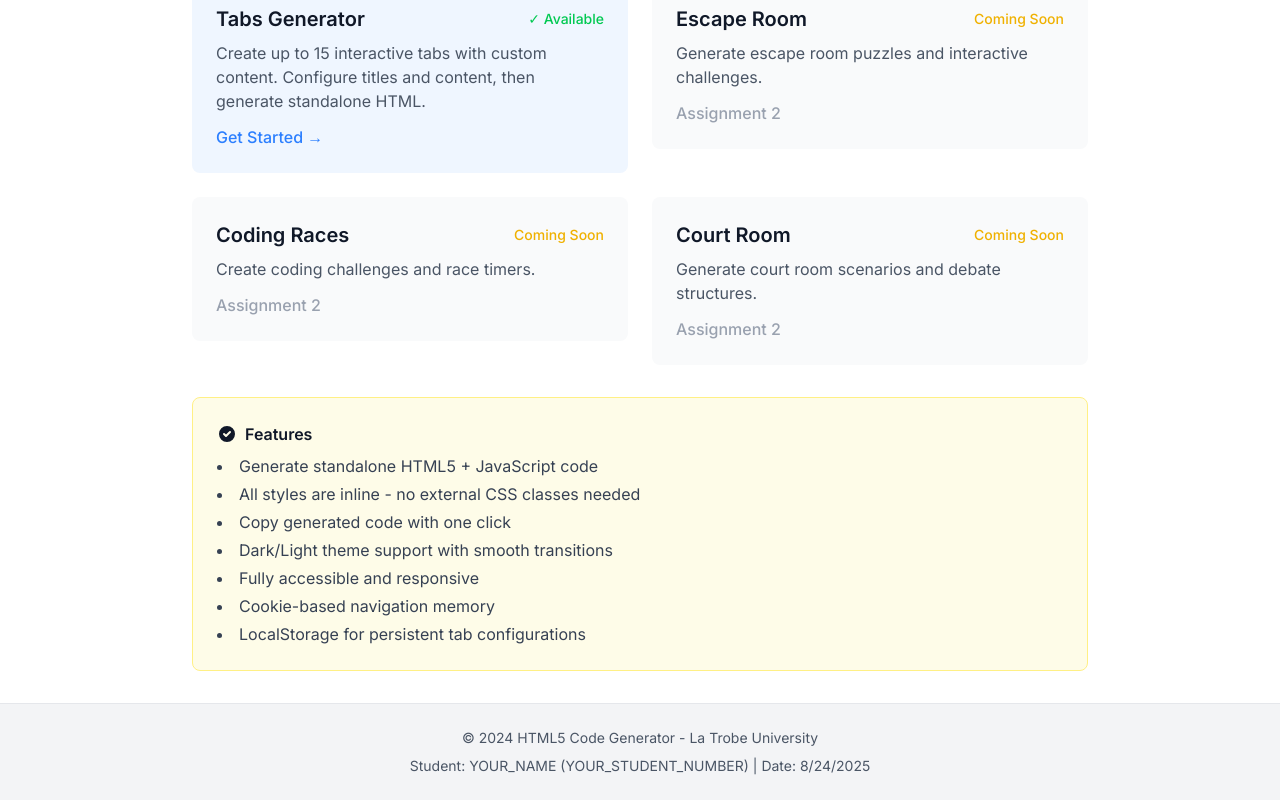
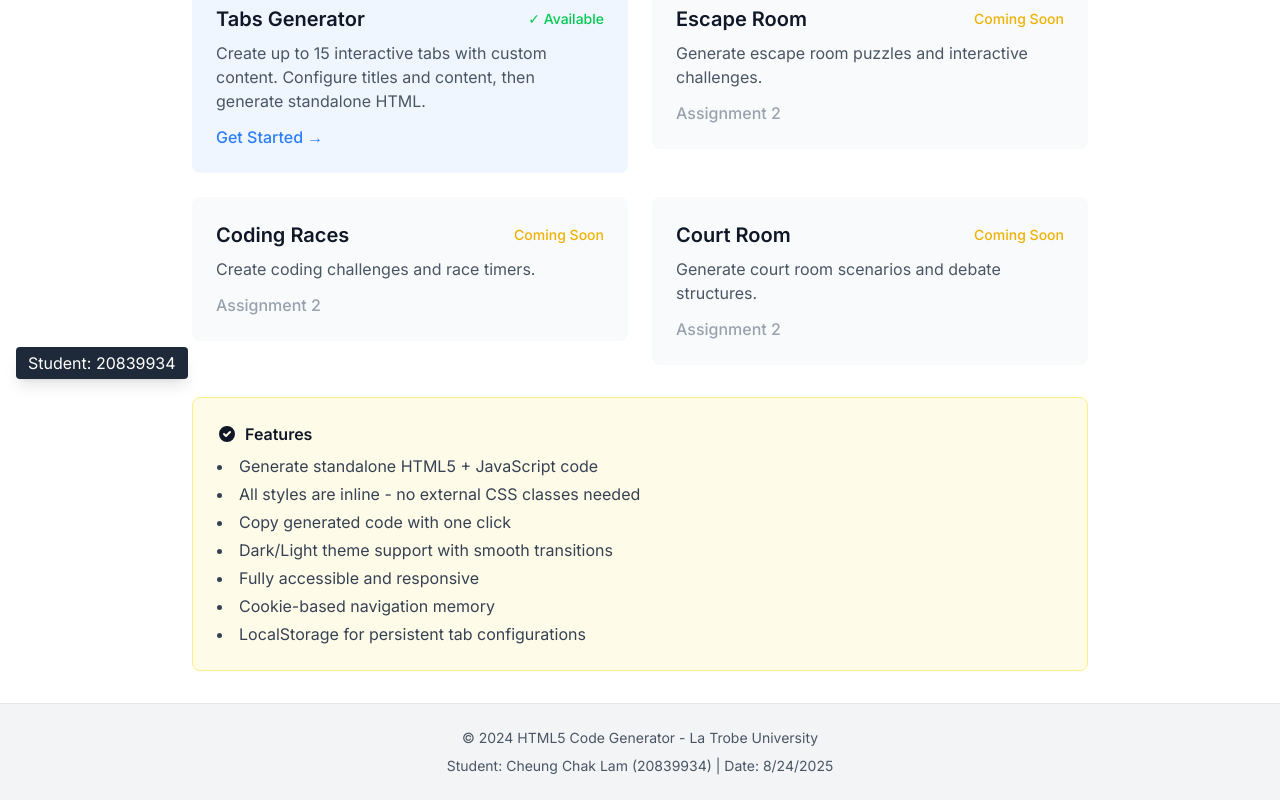
Before and after one commit to zh1030283726/cwa_a1, a Next.js app: page / in a window 1280 px wide. Shown: the part 405-1205 px from the top of the page. Built offline with nearby package versions, Linux system fonts and the light colour scheme.

Commit message:
Update Readme

```diff
--- a/app/components/Header.tsx
+++ b/app/components/Header.tsx
@@ -59,6 +59,7 @@ export default function Header() {
             {/* Home Button */}
             <Link
               href="/"
+              aria-label="Go to homepage"
               className="p-2 rounded-md hover:bg-gray-100 dark:hover:bg-gray-700 transition-colors"
               aria-label="Go to homepage"
             >
--- a/app/globals.css
+++ b/app/globals.css
@@ -6,7 +6,7 @@
   --background-end-rgb: 255, 255, 255;
 }
 
-@media (prefers-color-scheme: dark) {
+html[data-theme='dark'] {
   :root {
     --foreground-rgb: 255, 255, 255;
     --background-start-rgb: 0, 0, 0;
@@ -35,8 +35,8 @@ body {
   position: absolute;
   top: -40px;
   left: 0;
-  background: #000;
-  color: #fff;
+  background: rgb(var(--foreground-rgb));
+  color: rgb(var(--background-end-rgb));
   padding: 8px;
   text-decoration: none;
   z-index: 100;
--- a/app/layout.tsx
+++ b/app/layout.tsx
@@ -8,8 +8,8 @@ import { ThemeProvider } from './providers/ThemeProvider'
 const inter = Inter({ subsets: ['latin'] })
 
 // Replace with your student details
-const STUDENT_NUMBER = 'YOUR_STUDENT_NUMBER'
-const STUDENT_NAME = 'YOUR_NAME'
+const STUDENT_NUMBER = '20839934'
+const STUDENT_NAME = 'Cheung Chak Lam'
 
 export const metadata: Metadata = {
   title: 'HTML5 Code Generator',
@@ -26,7 +26,7 @@ export default function RootLayout({
       <body className={`${inter.className} min-h-screen transition-colors duration-300`} suppressHydrationWarning>
         <ThemeProvider>
           <div className="min-h-screen flex flex-col bg-white dark:bg-gray-900 text-gray-900 dark:text-gray-100 transition-colors duration-300">
-            <div className="fixed top-4 left-4 z-50 bg-gray-800 text-white px-3 py-1 rounded shadow-lg">
+            <div className="pointer-events-none fixed bottom-4 left-4 z-50 bg-gray-800 text-white px-3 py-1 rounded shadow-lg">
               Student: {STUDENT_NUMBER}
             </div>
             <Header />
--- a/app/providers/ThemeProvider.tsx
+++ b/app/providers/ThemeProvider.tsx
@@ -12,8 +12,14 @@ const ThemeContext = createContext<ThemeContextType | undefined>(undefined)
 
 function applyTheme(t: Theme) {
   // Keep it CSS-driven
-  document.documentElement.setAttribute('data-theme', t)
-  document.documentElement.classList.toggle('dark', t === 'dark')
+  const root = document.documentElement
+  root.classList.toggle('dark', t === 'dark')
+  if (t === 'dark') {
+    root.setAttribute('data-theme', 'dark')
+  }
+  else {
+    root.removeAttribute('data-theme')
+  }
 }
 
 export function ThemeProvider({ children }: { children: React.ReactNode }) {
@@ -24,7 +30,6 @@ export function ThemeProvider({ children }: { children: React.ReactNode }) {
     const system: Theme = window.matchMedia('(prefers-color-scheme: dark)').matches ? 'dark' : 'light'
     const initial = (saved ?? system) as Theme
     setTheme(initial)
-    applyTheme(initial)
 
     // Update with system changes if user hasn't explicitly chosen a theme
     const mq = window.matchMedia('(prefers-color-scheme: dark)')
@@ -33,18 +38,21 @@ export function ThemeProvider({ children }: { children: React.ReactNode }) {
       if (!hasSaved) {
         const sys: Theme = mq.matches ? 'dark' : 'light'
         setTheme(sys)
-        applyTheme(sys)
       }
     }
     mq.addEventListener?.('change', onChange)
     return () => mq.removeEventListener?.('change', onChange)
   }, [])
+  useEffect(() => {
+    applyTheme(theme)
+  }, [theme])
 
   const toggleTheme = () => {
-    const next = theme === 'light' ? 'dark' : 'light'
-    setTheme(next)
-    localStorage.setItem('theme', next)
-    applyTheme(next)
+    setTheme(prev => {
+      const next = prev === 'light' ? 'dark' : 'light'
+      localStorage.setItem('theme', next)
+      return next
+    })
   }
 
   return (
```
